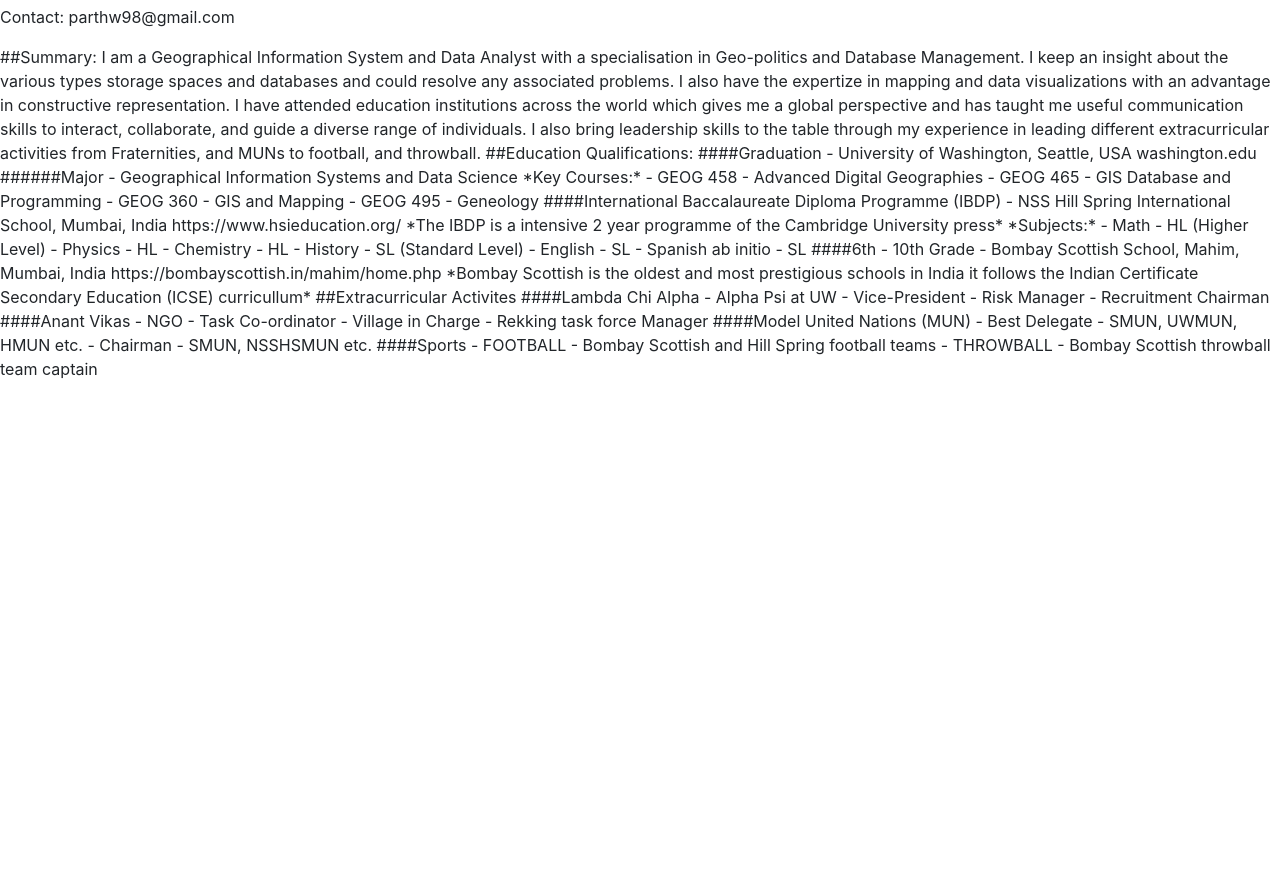
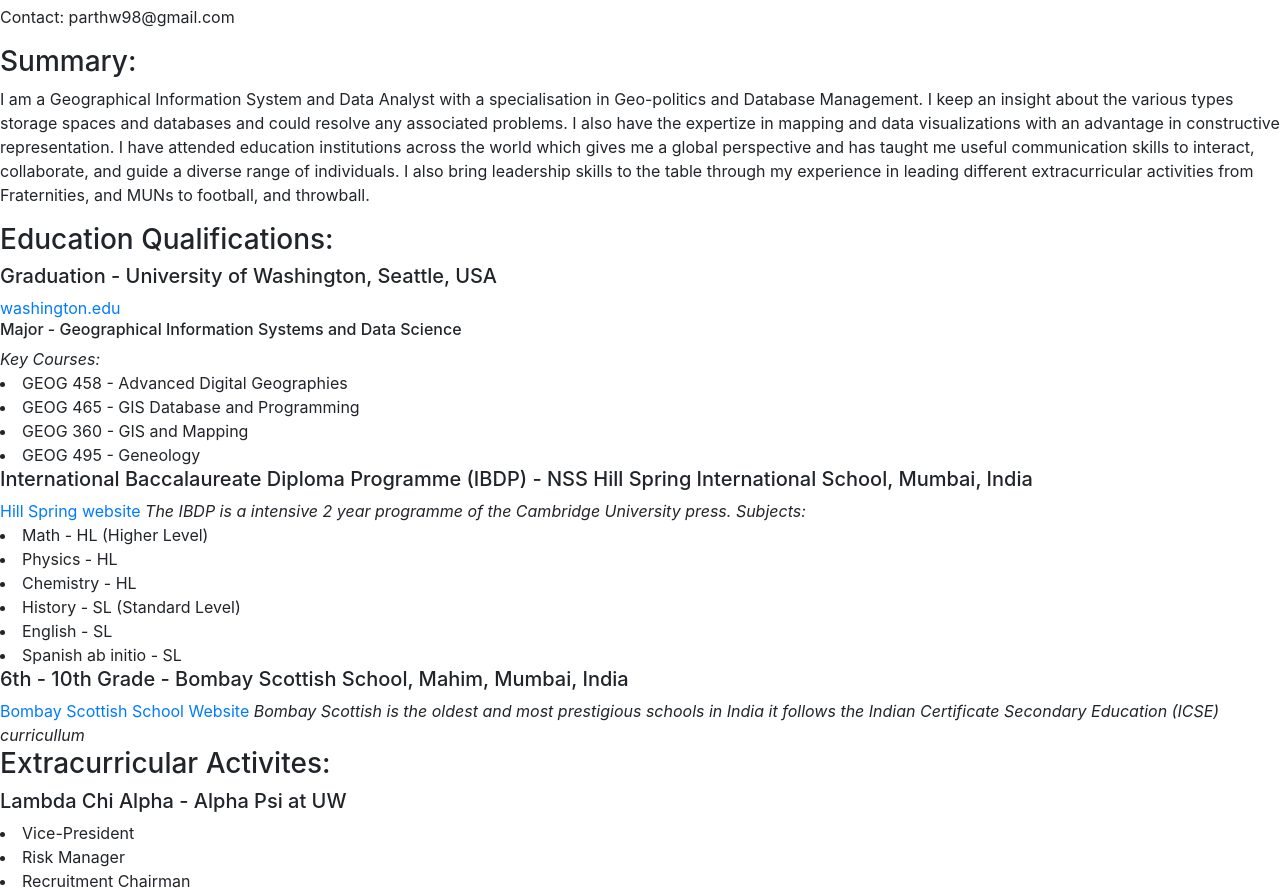
Before and after one commit to parthw98/parthw98.github.io, a website: page index.html in a window 1280 px wide. Shown: the part 51-946 px from the top of the page. Before the commit the page ends 800 px from the top, so only its background shows below. Drawn offline with Linux system fonts and the light colour scheme.

Commit message:
index.html3

```diff
--- a/index.html
+++ b/index.html
@@ -26,59 +26,60 @@
   <p>Contact: parthw98@gmail.com </p>
 
 
-  ##Summary:
-  I am a Geographical Information System and Data Analyst with a specialisation in Geo-politics and Database
+  <h3>Summary:</h3>
+  <p>I am a Geographical Information System and Data Analyst with a specialisation in Geo-politics and Database
   Management. I keep an insight about the various types storage spaces and databases and could resolve any
-  associated problems. I also have the expertize in mapping and data visualizations with an advantage in constructive representation. I have attended education institutions across the world which gives me a global perspective and has taught me useful communication skills to interact, collaborate, and guide a diverse range of individuals. I also bring leadership skills to the table through my experience in leading different extracurricular activities from Fraternities, and MUNs to football, and throwball.
+  associated problems. I also have the expertize in mapping and data visualizations with an advantage in constructive representation. I have attended education institutions across the world which gives me a global perspective and has taught me useful communication skills to interact, collaborate, and guide a diverse range of individuals. I also bring leadership skills to the table through my experience in leading different extracurricular activities from Fraternities, and MUNs to football, and throwball.</p>
 
-  ##Education Qualifications:
-  ####Graduation -  University of Washington, Seattle, USA
-  washington.edu
-  ######Major - Geographical Information Systems and Data Science
-  *Key Courses:*
-  - GEOG 458 - Advanced Digital Geographies
-  - GEOG 465 - GIS Database and Programming
-  - GEOG 360 - GIS and Mapping
-  - GEOG 495 - Geneology
+  <h3>Education Qualifications:</h3>
+  <h5>Graduation -  University of Washington, Seattle, USA</h5>
+  <a href="washington.edu">washington.edu</a>
+  <h6>Major - Geographical Information Systems and Data Science</h6>
+  <i>Key Courses:</i>
+
+  <li>GEOG 458 - Advanced Digital Geographies</li>
+  <li>GEOG 465 - GIS Database and Programming</li>
+  <li>GEOG 360 - GIS and Mapping</li>
+  <li>GEOG 495 - Geneology</li>
 
 
-  ####International Baccalaureate Diploma Programme (IBDP) - NSS Hill Spring International School, Mumbai, India
-  https://www.hsieducation.org/
-  *The IBDP is a intensive 2 year programme of the Cambridge University press*
+  <h5>International Baccalaureate Diploma Programme (IBDP) - NSS Hill Spring International School, Mumbai, India</h5>
+  <a href="https://www.hsieducation.org/">Hill Spring website</a>
+  <i>The IBDP is a intensive 2 year programme of the Cambridge University press.</i>
 
-  *Subjects:*
-  - Math - HL (Higher Level)
-  - Physics - HL
-  - Chemistry - HL
-  - History - SL (Standard Level)
-  - English - SL
-  - Spanish ab initio - SL
+  <i>Subjects:</i>
+  <li>Math - HL (Higher Level)</li>
+  <li>Physics - HL</li>
+  <li>Chemistry - HL</li>
+  <li>History - SL (Standard Level)</li>
+  <li>English - SL</li>
+  <li>Spanish ab initio - SL</li>
 
 
-  ####6th - 10th Grade - Bombay Scottish School, Mahim, Mumbai, India
-  https://bombayscottish.in/mahim/home.php
+  <h5>6th - 10th Grade - Bombay Scottish School, Mahim, Mumbai, India</h5>
+  <a href="https://bombayscottish.in/mahim/home.php">Bombay Scottish School Website</a>
 
-  *Bombay Scottish is the oldest and most prestigious schools in India it follows the Indian Certificate Secondary Education (ICSE) curricullum*
+  <i>Bombay Scottish is the oldest and most prestigious schools in India it follows the Indian Certificate Secondary Education (ICSE) curricullum</i>
 
 
-  ##Extracurricular Activites
-  ####Lambda Chi Alpha - Alpha Psi at UW
-  - Vice-President
-  - Risk Manager
-  - Recruitment Chairman
+  <h3>Extracurricular Activites:</h3>
+  <h5>Lambda Chi Alpha - Alpha Psi at UW</h5>
+  <li>Vice-President</li>
+  <li>Risk Manager</li>
+  <li>Recruitment Chairman</li>
 
-  ####Anant Vikas - NGO
-  - Task Co-ordinator
-  - Village in Charge
-  - Rekking task force Manager
+  <h5>Anant Vikas - NGO</h5>
+  <li>Task Co-ordinator</li>
+  <li>Village in Charge</li>
+  <li>Rekking task force Manager</li>
 
-  ####Model United Nations (MUN)
-  - Best Delegate - SMUN, UWMUN, HMUN etc.
-  - Chairman - SMUN, NSSHSMUN etc.
+  <h5>Model United Nations (MUN)</h5>
+  <li>Best Delegate - SMUN, UWMUN, HMUN etc.</li>
+  <li>Chairman - SMUN, NSSHSMUN etc.</li>
 
-  ####Sports
-  - FOOTBALL - Bombay Scottish and Hill Spring football teams
-  - THROWBALL - Bombay Scottish throwball team captain
+  <h5>Sports</h5>
+  <li>FOOTBALL - Bombay Scottish and Hill Spring football teams</li>
+  <li>THROWBALL - Bombay Scottish throwball team captain</li>
 
 </p>
 
```
